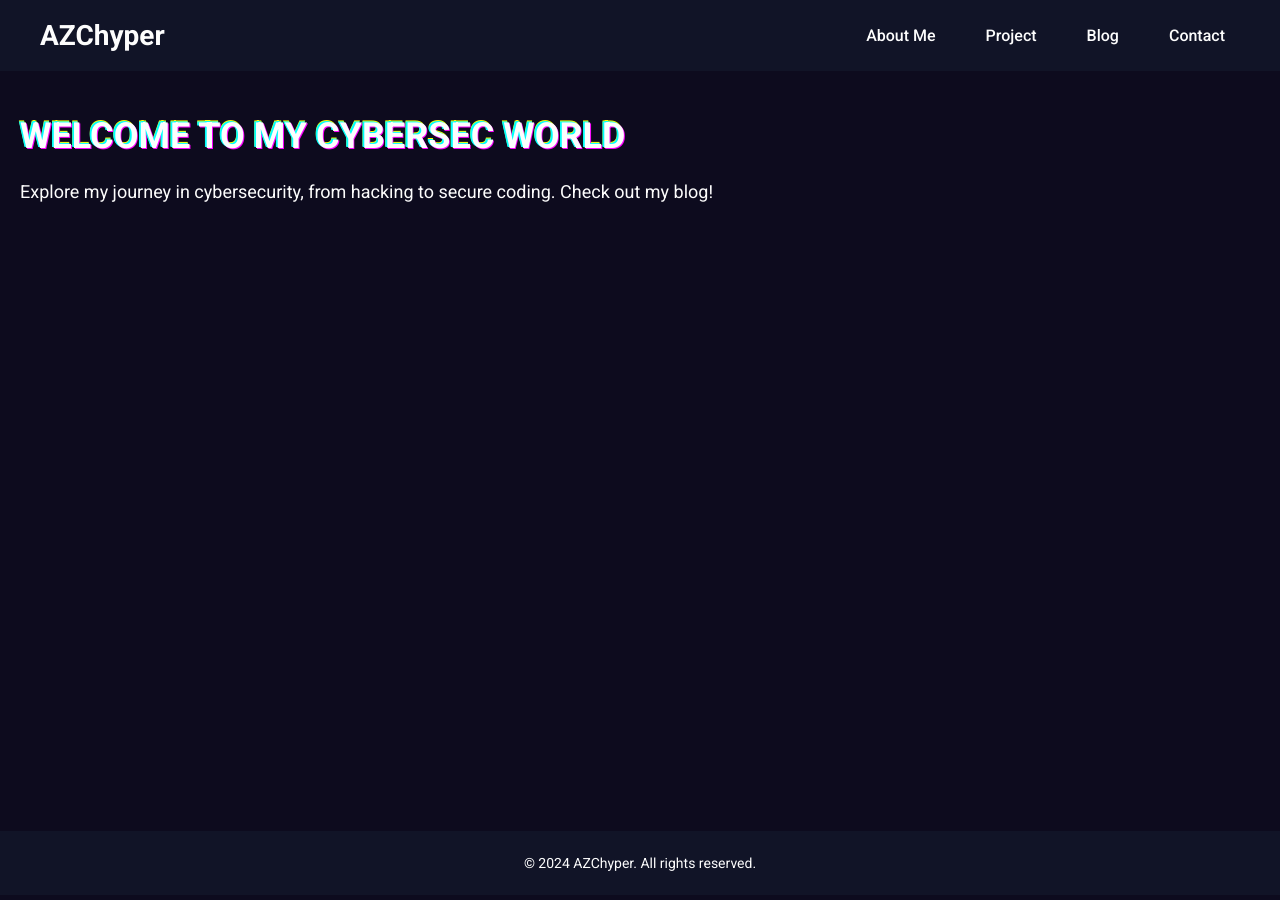
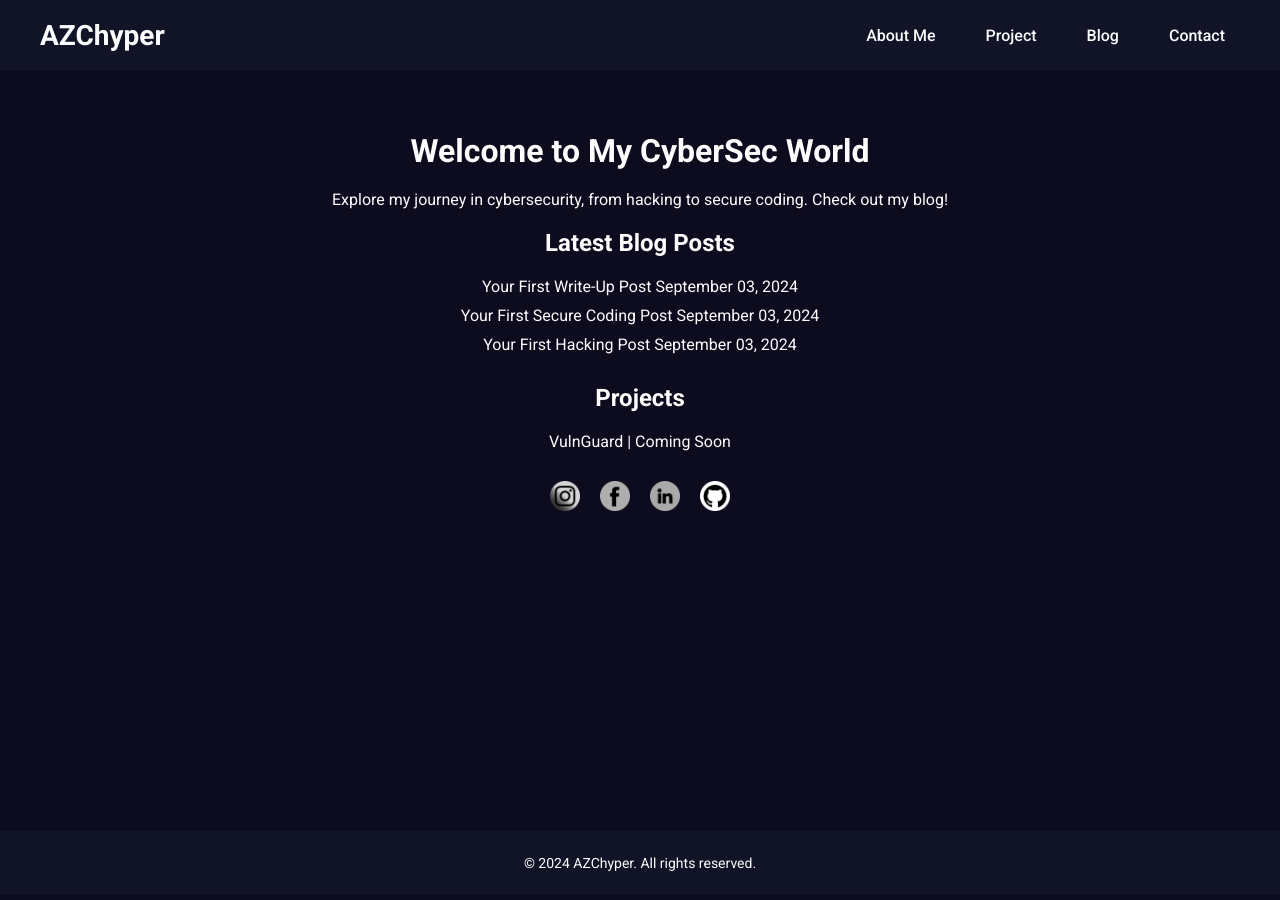
Before and after one commit to AliffZulhelmi/aliffzulhelmi.github.io, a Jekyll site: the page built from index.html, in a window 1280 px wide. Built offline with Jekyll 4.4.1, drawn with Linux system fonts in a browser that asks for light colours; the list of posts is cut into pages by our own code.

Commit message:
Revamp Main Page v2

```diff
--- a/assets/css/style.css
+++ b/assets/css/style.css
@@ -295,3 +295,55 @@ footer {
 }
 
 /* Glitch Effect Ended */
+
+/* Icon Start */
+
+.home-content {
+  text-align: center;
+  padding: 20px;
+}
+
+.centered-text {
+  text-align: center;
+  margin-bottom: 20px;
+}
+
+.blog-list, .project-list {
+  list-style-type: none;
+  padding: 0;
+  margin-bottom: 30px;
+}
+
+.blog-list li, .project-list li {
+  margin-bottom: 10px;
+}
+
+.blog-list a, .project-list a {
+  color: #FDFDFD;
+  text-decoration: none;
+  transition: color 0.3s ease;
+}
+
+.blog-list a:hover, .project-list a:hover {
+  color: #3C97E2;
+}
+
+.social-icons {
+  display: flex;
+  justify-content: center;
+  gap: 20px;
+  margin-top: 30px;
+}
+
+.social-icons img {
+  width: 30px;
+  height: 30px;
+  filter: invert(100%) sepia(0%) saturate(0%) hue-rotate(93deg) brightness(103%) contrast(103%);
+  transition: filter 0.3s ease;
+}
+
+.social-icons img:hover {
+  filter: invert(55%) sepia(81%) saturate(1303%) hue-rotate(190deg) brightness(96%) contrast(87%);
+}
+
+/* Icon End */
--- a/index.html
+++ b/index.html
@@ -4,19 +4,29 @@ title: Home
 ---
 
 <div class="home-content">
-  <h1 class="glitch" data-text="Welcome to My CyberSec World">Welcome to My CyberSec World</h1>
-  <p id="typewriter"></p>
+  <h1 class="centered-text">Welcome to My CyberSec World</h1>
+  <p class="centered-text">Explore my journey in cybersecurity, from hacking to secure coding. Check out my blog!</p>
+
+  <h2>Latest Blog Posts</h2>
+  <ul class="blog-list">
+    {% for post in site.posts limit:3 %}
+      <li>
+        <a href="{{ post.url | relative_url }}">{{ post.title }}</a>
+        <span class="post-date">{{ post.date | date: "%B %d, %Y" }}</span>
+      </li>
+    {% endfor %}
+  </ul>
+
+  <h2>Projects</h2>
+  <ul class="project-list">
+    <li><a href="#">VulnGuard | Coming Soon</a></li>
+  </ul>
+
+  <div class="social-icons">
+    <!-- <a href="https://discord.gg/your-discord" target="_blank"><img src="{{ '/assets/images/discord-icon.png' | relative_url }}" alt="Discord"></a> -->
+    <a href="https://www.instagram.com/aliffzulhelmi.exe/" target="_blank"><img src="{{ '/assets/images/instagram.png' | relative_url }}" alt="Instagram"></a>
+    <a href="https://www.facebook.com/aliffzulhelmi21/" target="_blank"><img src="{{ '/assets/images/facebook.png' | relative_url }}" alt="Facebook"></a>
+    <a href="https://www.linkedin.com/in/aliff-zulhelmi/" target="_blank"><img src="{{ '/assets/images/linkedin.png' | relative_url }}" alt="LinkedIn"></a>
+    <a href="https://github.com/AliffZulhelmi" target="_blank"><img src="{{ '/assets/images/github.png' | relative_url }}" alt="GitHub"></a>
+  </div>
 </div>
-
-<script>
-  const text = "Explore my journey in cybersecurity, from hacking to secure coding. Check out my blog!";
-  let i = 0;
-  function typeWriter() {
-    if (i < text.length) {
-      document.getElementById("typewriter").innerHTML += text.charAt(i);
-      i++;
-      setTimeout(typeWriter, 50);
-    }
-  }
-  window.onload = typeWriter;
-</script>
```
Also changed, not shown: assets/images/discord.png (added), assets/images/facebook.png (added), assets/images/github.png (added), assets/images/instagram.png (added), assets/images/linkedin.png (added).
